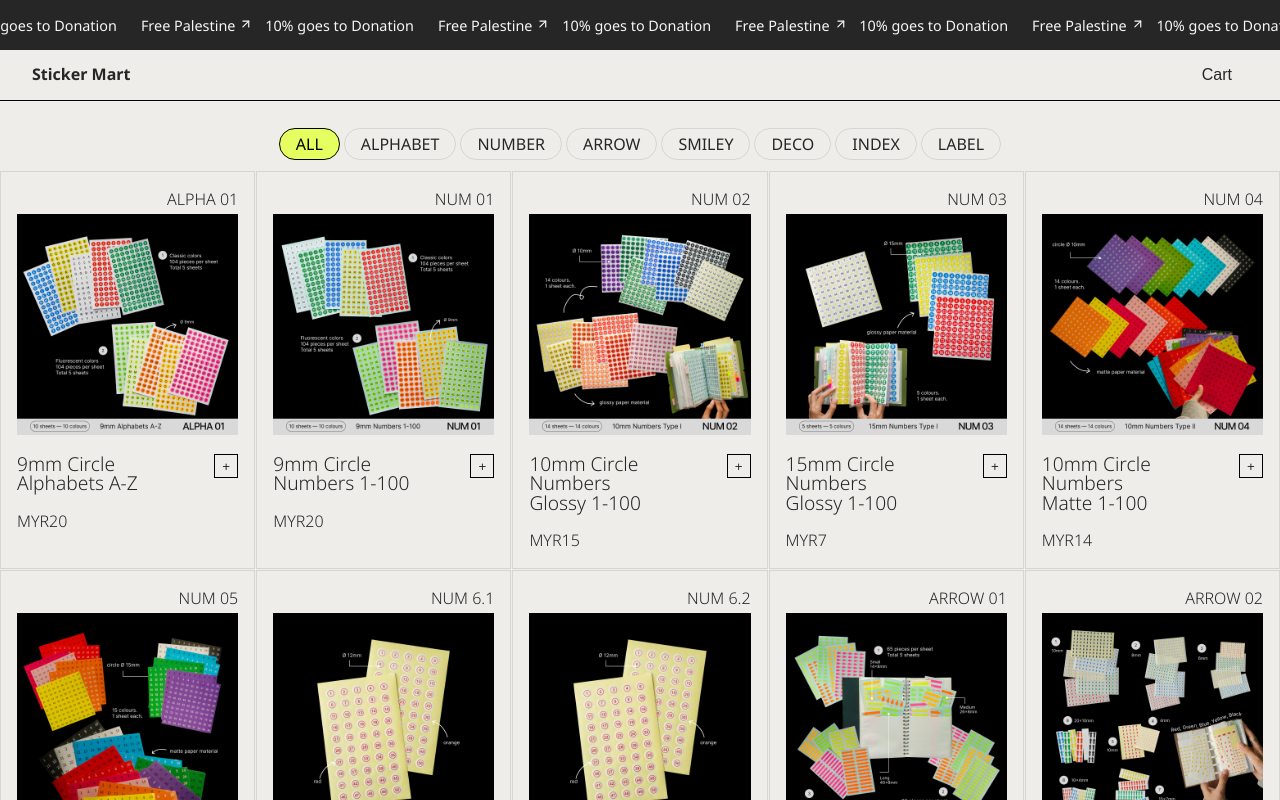
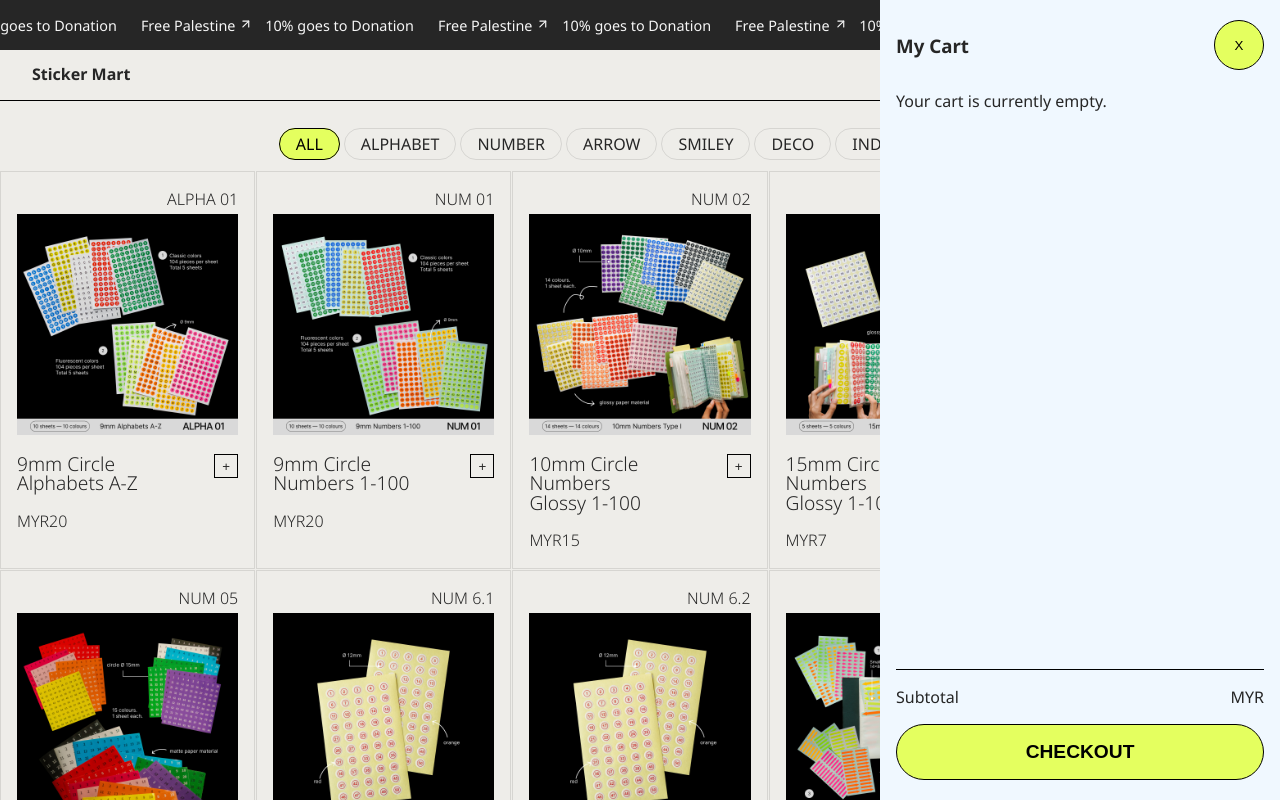
Before and after one commit to amiradeu/mart, a React (Vite) app: page / in a window 1280 px wide. Shown: the top 800 px of the page. Built offline with nearby package versions, Linux system fonts and the light colour scheme.

Commit message:
Slider Cart > toggle view state

```diff
--- a/src/components/Cart/index.js
+++ /dev/null
@@ -1,2 +0,0 @@
-export * from './Cart';
-export { default } from './Cart';
--- a/src/components/Header/Header.js
+++ b/src/components/Header/Header.js
@@ -1,13 +1,13 @@
 import React, { useState } from 'react'
 import styled from 'styled-components'
 
-function Header() {
+function Header({ onChange }) {
     const [cartNumber, setCartNumber] = useState(0)
 
     return (
         <Wrapper>
             <Title>Sticker Mart</Title>
-            <Cart>
+            <Cart onClick={onChange}>
                 Cart
                 {cartNumber !== 0 ? `(${cartNumber})` : ''}
             </Cart>
@@ -16,7 +16,7 @@ function Header() {
 }
 
 const Wrapper = styled.div`
-    z-index: 10;
+    z-index: 2;
     position: sticky;
     top: 0;
     left: 0;
--- a/src/components/Home/Home.js
+++ b/src/components/Home/Home.js
@@ -3,19 +3,24 @@ import { useState } from 'react'
 
 import Superheader from '../Superheader'
 import Header from '../Header'
+import CategoryFilter from '../CategoryFilter'
 import ProductGrid from '../ProductGrid'
-
-import CategoryFilter from '../CategoryFilter/CategoryFilter'
-import Cart from '../Cart/Cart'
+import SliderCart from '../SliderCart'
 
 function Home() {
     const [selectedCategory, setSelectedCategory] = useState('ALL')
+    const [cartOpen, setCartOpen] = useState(true)
+
+    const toggleCartOpen = () => {
+        setCartOpen((currentCartOpen) => !currentCartOpen)
+    }
     console.log(selectedCategory)
 
     return (
         <Wrapper>
+            <ContentWrapper>
                 <Superheader />
-            <Header />
+                <Header onChange={toggleCartOpen} />
                 <Main>
                     <CategoryFilter
                         category={selectedCategory}
@@ -23,17 +28,31 @@ function Home() {
                     />
                     <ProductGrid category={selectedCategory} />
                 </Main>
-            {/* <Cart /> */}
+            </ContentWrapper>
+            <SliderWrapper>
+                {cartOpen && <SliderCart closeSlider={toggleCartOpen} />}
+            </SliderWrapper>
         </Wrapper>
     )
 }
 
 const Wrapper = styled.div`
+    isolation: isolate;
     padding-block-start: 50px;
     padding-block-end: 4rem;
 `
 
 const Main = styled.main`
     padding-block-start: 1rem;
+    isolation: isolate;
+`
+
+const ContentWrapper = styled.div`
+    z-index: 1;
+`
+
+const SliderWrapper = styled.div`
+    position: relative;
+    z-index: 2;
 `
 export default Home
--- a/src/components/Cart/Cart.js
+++ b/src/components/SliderCart/SliderCart.js
@@ -1,13 +1,13 @@
 import React from 'react'
 import styled from 'styled-components'
 
-function Cart() {
+function SliderCart({ closeSlider }) {
     return (
         <Aside>
             <Wrapper>
                 <Header>
-                    <span>←</span>
                     <h3>My Cart</h3>
+                    <CloseButton onClick={closeSlider}>X</CloseButton>
                 </Header>
                 <Body>
                     <p>Your cart is currently empty.</p>
@@ -17,7 +17,7 @@ function Cart() {
                         <p>Subtotal</p>
                         <p>MYR</p>
                     </Total>
-                    <Button>checkout</Button>
+                    <CheckoutButton>checkout</CheckoutButton>
                 </Footer>
             </Wrapper>
         </Aside>
@@ -48,7 +48,23 @@ const Wrapper = styled.div`
 const Header = styled.header`
     display: flex;
     align-items: center;
+    justify-content: space-between;
     margin-bottom: 20px;
+`
+
+const CloseButton = styled.button`
+    width: 50px;
+    height: 50px;
+    background-color: var(--color-secondary);
+    border: 1px solid black;
+    border-radius: 100%;
+
+    cursor: pointer;
+
+    &:hover {
+        background-color: black;
+        color: white;
+    }
 `
 
 const Body = styled.div`
@@ -65,7 +81,7 @@ const Total = styled.div`
     margin: 16px 0;
 `
 
-const Button = styled.button`
+const CheckoutButton = styled.button`
     width: 100%;
     padding: 16px 0px;
 
@@ -87,4 +103,4 @@ const Button = styled.button`
     }
 `
 
-export default Cart
+export default SliderCart
--- /dev/null
+++ b/src/components/SliderCart/index.js
@@ -0,0 +1,2 @@
+export * from './SliderCart'
+export { default } from './SliderCart'
```
Lines whose indentation alone changed are shown as unchanged.
